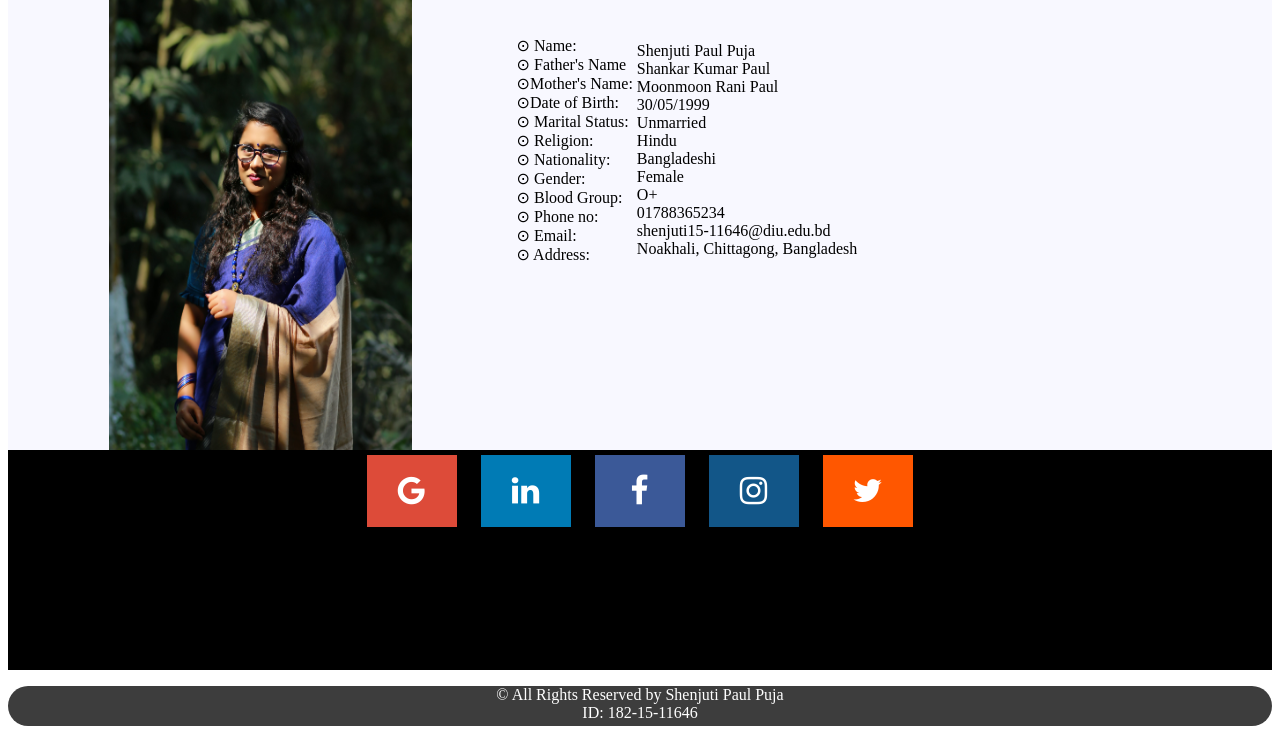
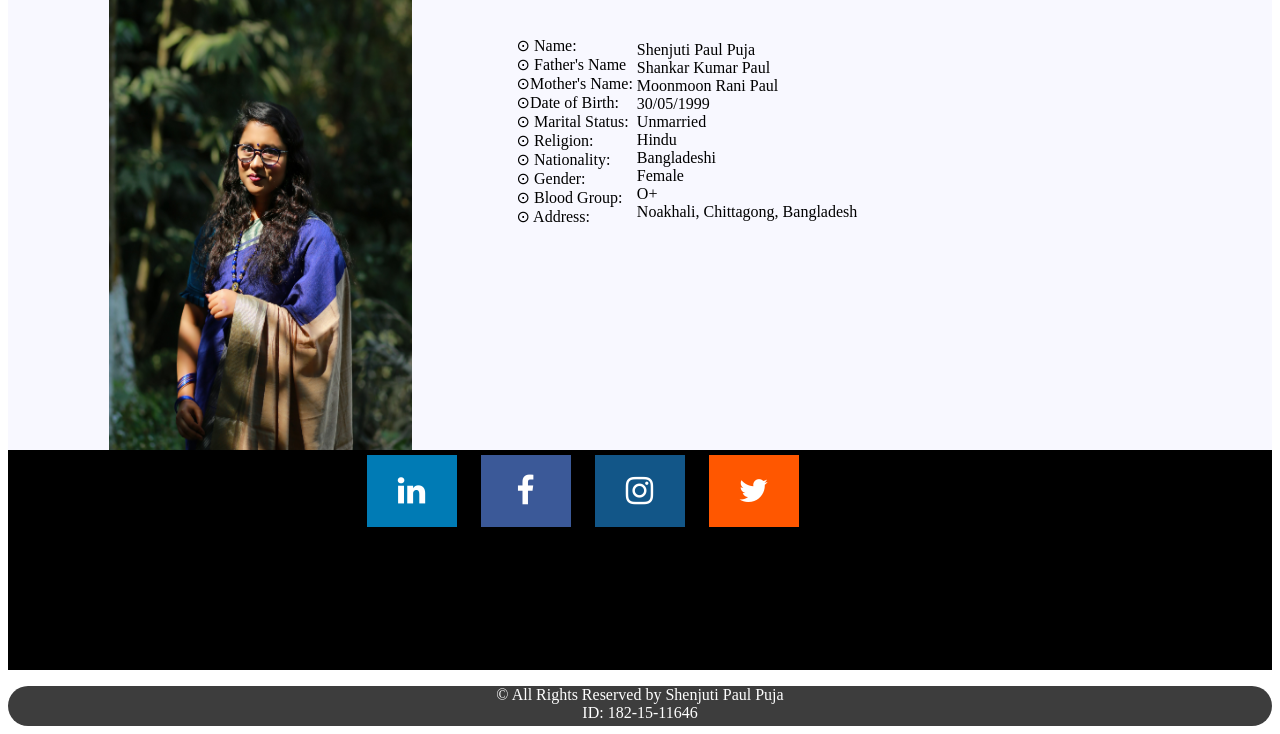
Before and after one commit to ShenjutiPuja/Portfolio_using_HTML_CSS, a website: page Portfolio/public_html/Personal info.html in a window 1280 px wide. Shown: the part 108-842 px from the top of the page. Drawn offline with Linux system fonts and the light colour scheme.

Commit message:
Update Personal info.html

```diff
--- a/Portfolio/public_html/Personal info.html
+++ b/Portfolio/public_html/Personal info.html
@@ -47,8 +47,6 @@ and open the template in the editor.
                         &CircleDot; Nationality:<br><!-- comment -->
                         &CircleDot; Gender:<br><!-- comment -->
                         &CircleDot; Blood Group:<br><!-- comment -->
-                        &CircleDot; Phone no:<br><!-- comment -->
-                        &CircleDot; Email:<br><!-- comment -->
                         &CircleDot; Address:<br><!-- comment -->
                     </p></td>
                             <td>
@@ -61,8 +59,7 @@ and open the template in the editor.
                         Bangladeshi<br><!-- comment -->
                         Female<br>
                         O+<br>
-                        01788365234<br><!-- comment -->
-                       shenjuti15-11646@diu.edu.bd<br><!-- comment -->
+
                        Noakhali, Chittagong, Bangladesh<br><!-- comment -->
                     </p>
                             </td>
@@ -76,7 +73,7 @@ and open the template in the editor.
 			<a name="Contact_me"> </a>
 			<link rel="stylesheet" href="https://cdnjs.cloudflare.com/ajax/libs/font-awesome/4.7.0/css/font-awesome.min.css">
 			<div class = "bftr">
-				<a href="https://sites.google.com/diu.edu.bd/shenjutipaulpuja/home" class="fa fa-2x fa-google" target = "_blank"></a>
+
 				<a href="https://www.linkedin.com/in/shenjuti-paul-puja-856b31199/" class="fa fa-2x fa-linkedin" target = "_blank"></a>
 				<a href="https://www.facebook.com/shenjuti.puja/" class="fa fa-2x fa-facebook" target = "_blank"></a>
 				<a href="https://www.instagram.com/shenjuti__puja/?hl=en" class="fa fa-2x fa-instagram" target = "_blank"></a>
```
